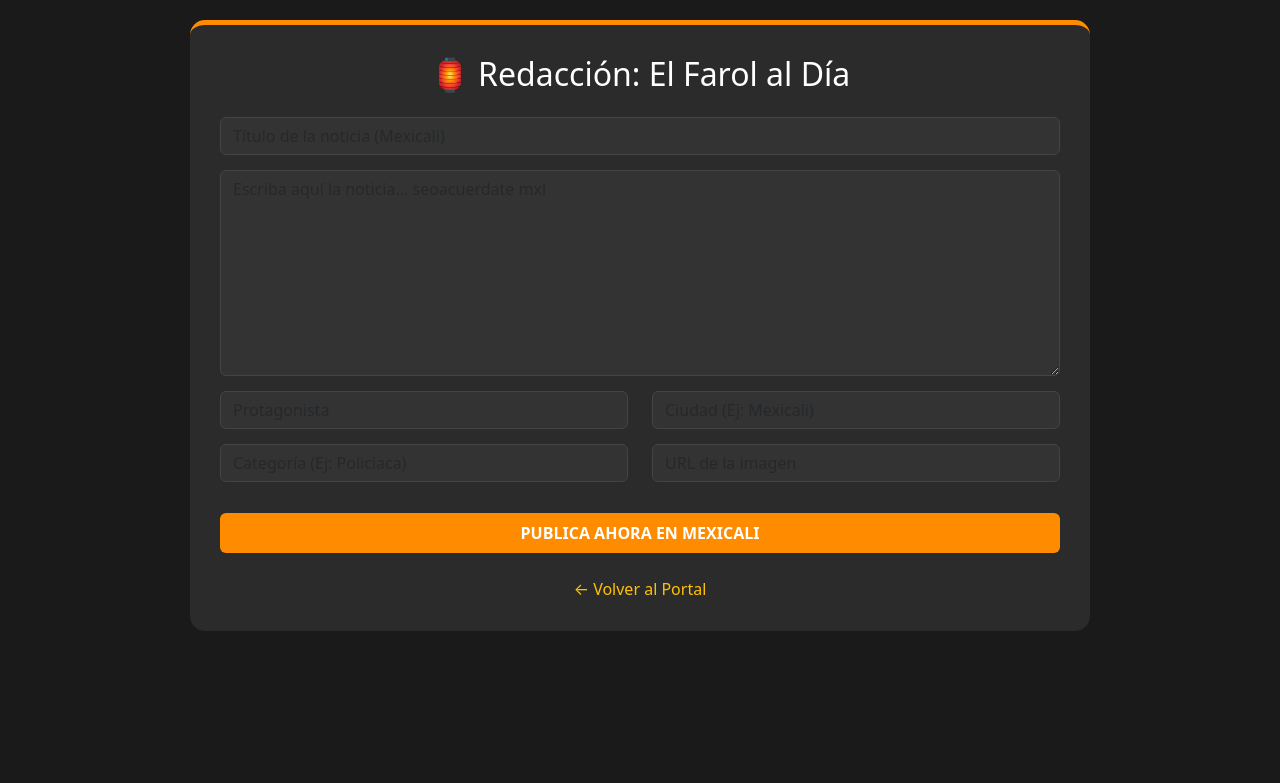
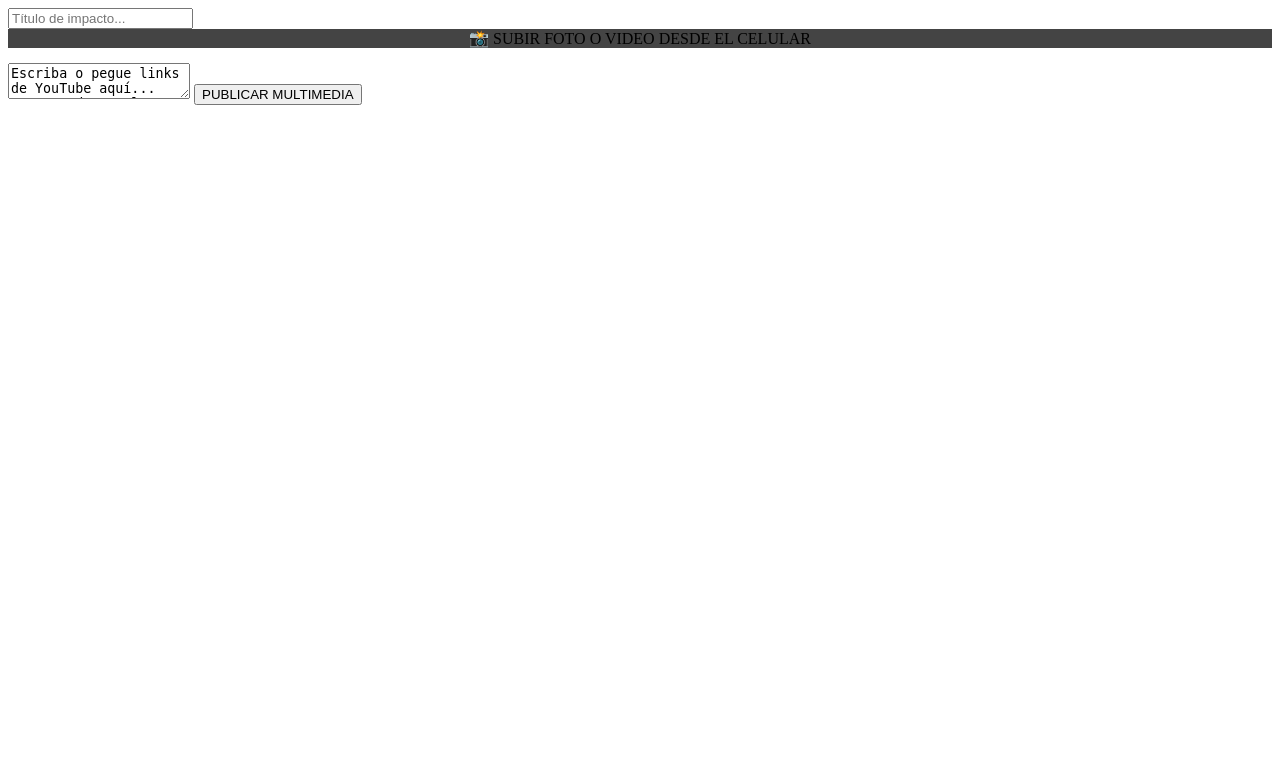
Before and after one commit to josecolor/farol-web., a Flask app: page /admin in a window 1280 px wide. Shown: the top 783 px of the page. Run offline with Flask 3, Linux system fonts and the light colour scheme; the visitor is signed in with stand-in values (Sample User, id 1).

Commit message:
Update admin.html

```diff
--- a/templates/admin.html
+++ b/templates/admin.html
@@ -1,39 +1,12 @@
-<!DOCTYPE html>
-<html lang="es">
-<head>
-    <meta charset="UTF-8">
-    <title>Redacción - El Farol al Día</title>
-    <link rel="stylesheet" href="https://cdn.jsdelivr.net/npm/bootstrap@5.3.0/dist/css/bootstrap.min.css">
-    <style>
-        body { background-color: #1a1a1a; color: white; padding: 20px; }
-        .editor-container { background: #2b2b2b; padding: 30px; border-radius: 15px; border-top: 5px solid #ff8c00; max-width: 900px; margin: auto; }
-        .btn-farol { background-color: #ff8c00; color: white; font-weight: bold; border: none; width: 100%; }
-        .form-control { background: #333; color: white; border: 1px solid #444; margin-bottom: 15px; }
-        .form-control:focus { background: #444; color: white; border-color: #ff8c00; }
-    </style>
-</head>
-<body>
-    <div class="editor-container">
-        <h2 class="mb-4 text-center">🏮 Redacción: El Farol al Día</h2>
-        <form method="POST">
-            <input type="text" name="titulo" placeholder="Título de la noticia (Mexicali)" class="form-control" required>
-            <textarea name="contenido" placeholder="Escriba aquí la noticia... seoacuerdate mxl" class="form-control" rows="8" required></textarea>
+<form method="POST" enctype="multipart/form-data">
+    <input type="text" name="titulo" placeholder="Título de impacto..." class="form-input" required>
 
-            <div class="row">
-                <div class="col-md-6"><input type="text" name="protagonista" placeholder="Protagonista" class="form-control"></div>
-                <div class="col-md-6"><input type="text" name="ciudad" placeholder="Ciudad (Ej: Mexicali)" class="form-control"></div>
-            </div>
+    <label class="btn-farol" style="display:block; text-align:center; background:#444; margin-bottom:15px;">
+        📸 SUBIR FOTO O VIDEO DESDE EL CELULAR
+        <input type="file" name="archivo" accept="image/*,video/*" style="display:none;">
+    </label>
 
-            <div class="row">
-                <div class="col-md-6"><input type="text" name="categoria" placeholder="Categoría (Ej: Policiaca)" class="form-control"></div>
-                <div class="col-md-6"><input type="text" name="imagen_url" placeholder="URL de la imagen" class="form-control"></div>
-            </div>
+    <textarea id="editor" name="contenido">Escriba o pegue links de YouTube aquí... seoacuerdate mxl</textarea>
 
-            <button type="submit" class="btn btn-farol py-2 mt-3">PUBLICA AHORA EN MEXICALI</button>
-        </form>
-        <div class="text-center mt-4">
-            <a href="/" class="text-warning" style="text-decoration:none;">← Volver al Portal</a>
-        </div>
-    </div>
-</body>
-</html>
+    <button type="submit" class="btn-farol" style="margin-top:20px;">PUBLICAR MULTIMEDIA</button>
+</form>
```
